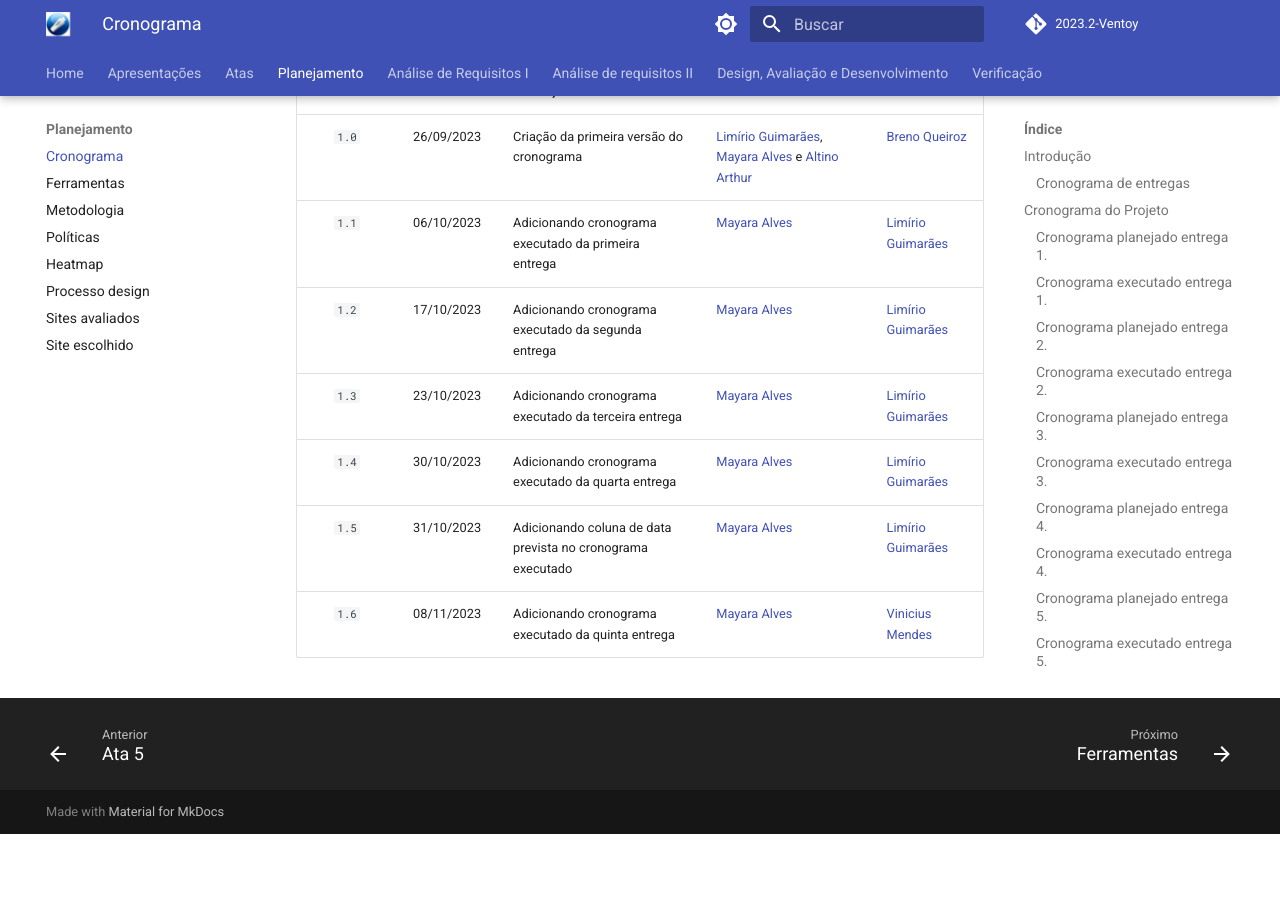
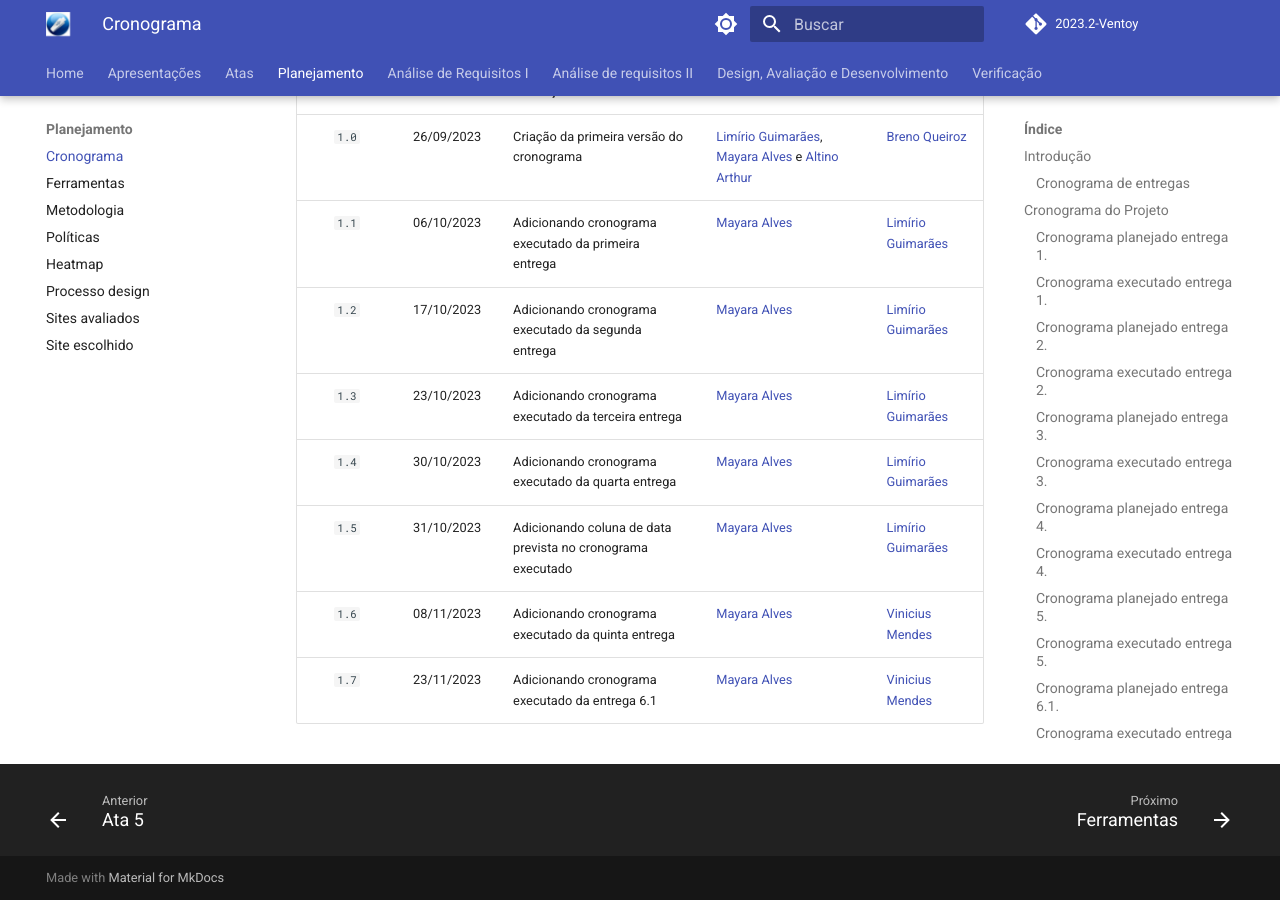
Before and after one commit to Interacao-Humano-Computador/2023.2-Ventoy, an MkDocs documentation site: the page built from docs/planejamento/cronograma.md, in a window 1280 px wide and 900 px high, scrolled down 19506 px. Built offline with MkDocs 1.6.1 and Material for MkDocs 9.7.7, drawn with Linux system fonts in a browser that asks for light colours; comment, search, counter and statistics services are not loaded; before the commit the page ends 20340 px from its top, so only the background shows below that.

Commit message:
Update cronograma.md

```diff
--- a/docs/planejamento/cronograma.md
+++ b/docs/planejamento/cronograma.md
@@ -343,3 +343,4 @@
 | `1.4`   |30/10/2023 |Adicionando cronograma executado da quarta entrega|[Mayara Alves](https://github.com/Mayara-tech)| [Limírio Guimarães](https://github.com/LimirioGuimaraes)|
 | `1.5`   |31/10/2023 |Adicionando coluna de data prevista no cronograma executado |[Mayara Alves](https://github.com/Mayara-tech)| [Limírio Guimarães](https://github.com/LimirioGuimaraes)|
 | `1.6`   |08/11/2023| Adicionando cronograma executado da quinta entrega |[Mayara Alves](https://github.com/Mayara-tech)| [Vinicius Mendes](https://github.com/LimirioGuimaraes)|
+| `1.7`   |23/11/2023| Adicionando cronograma executado da entrega 6.1|[Mayara Alves](https://github.com/Mayara-tech)| [Vinicius Mendes](https://github.com/LimirioGuimaraes)|
```
